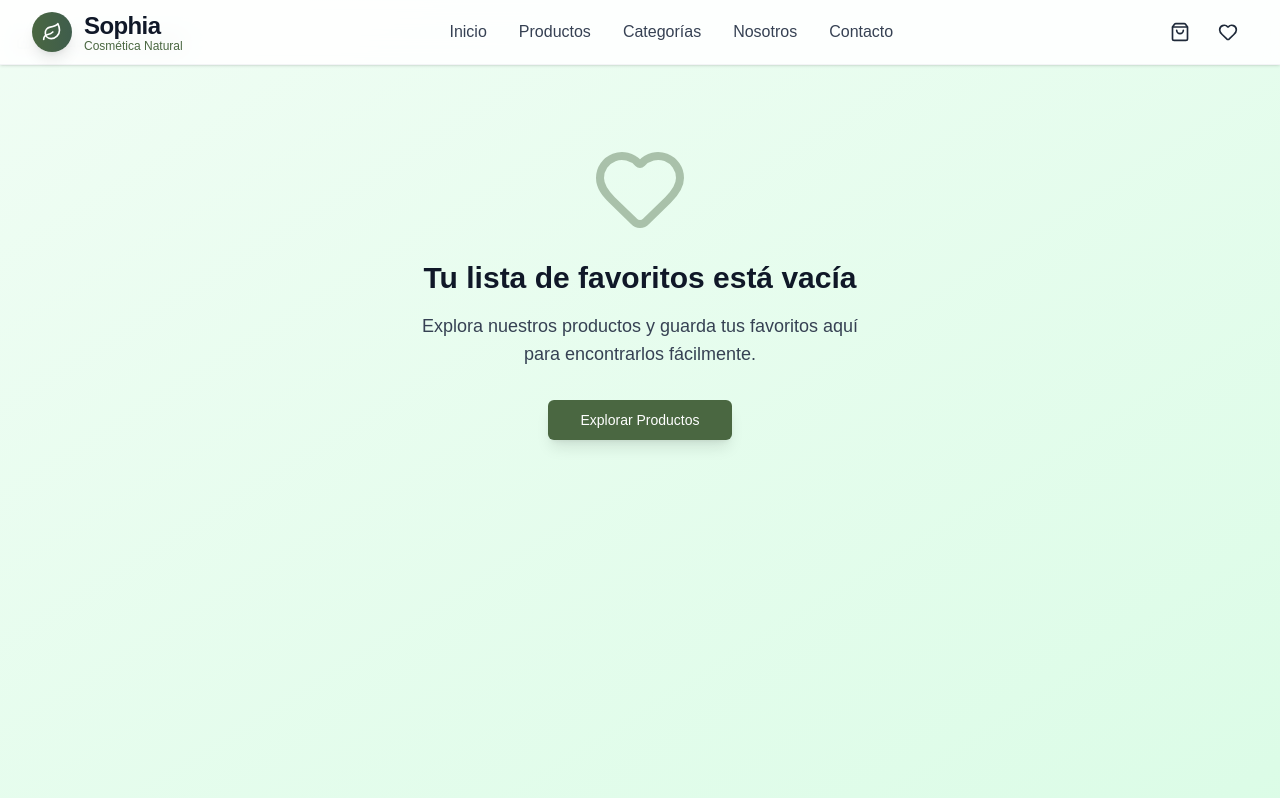
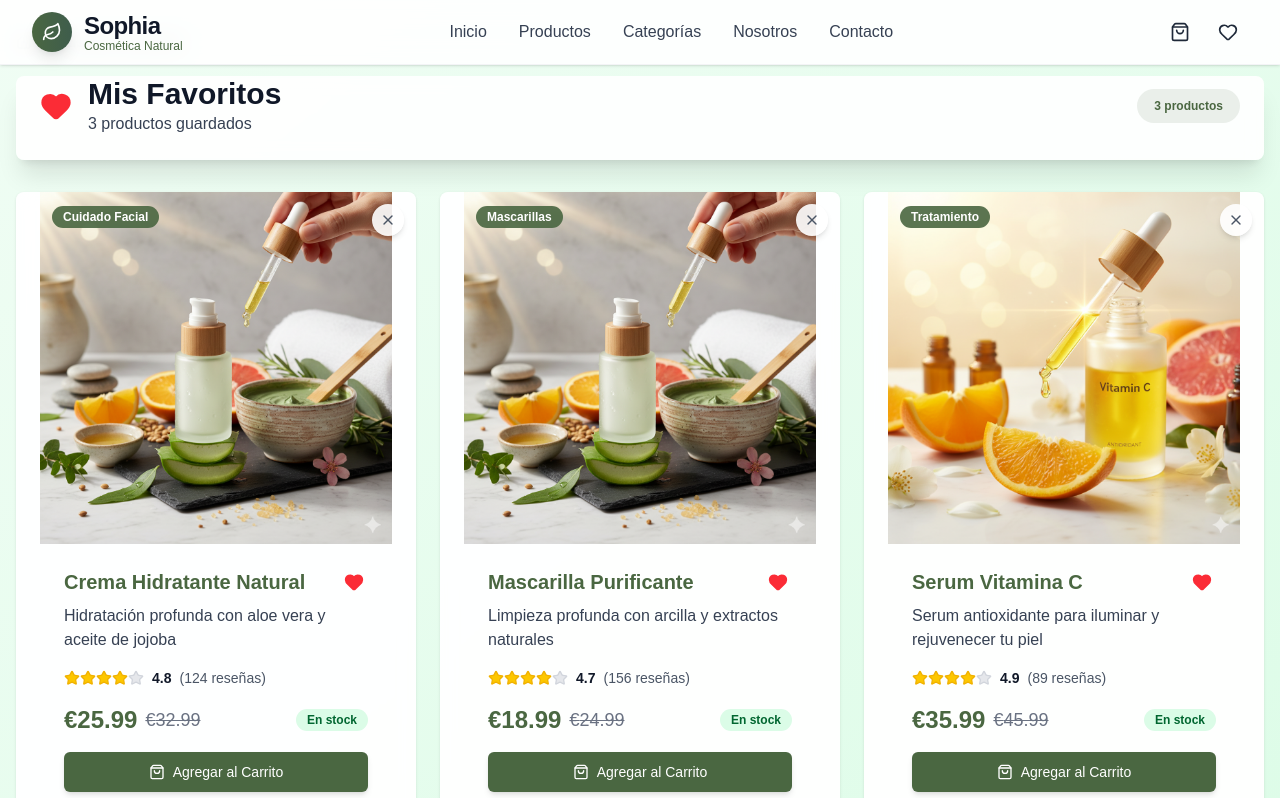
Before and after one commit to sergioperez8042/sophia_ecommerce, a Next.js app: page /wishlist in a window 1280 px wide. Shown: the top 798 px of the page. Built offline with nearby package versions, Linux system fonts and the light colour scheme.

Commit message:
feat: enhance wishlist and product pages with improved UI, sample products, and localStorage integration

```diff
--- a/next.config.ts
+++ b/next.config.ts
@@ -11,6 +11,12 @@ const nextConfig: NextConfig = {
       },
     ],
   },
+  experimental: {
+    optimizePackageImports: ['lucide-react', 'framer-motion']
+  },
+  // Desactivar prefetch automático para evitar errores de navegación
+  trailingSlash: false,
+  compress: true,
 };
 
 export default nextConfig;
--- a/src/app/cart/page.tsx
+++ b/src/app/cart/page.tsx
@@ -210,14 +210,14 @@ export default function CartPage() {
                                                         className="h-8 w-8 p-0 hover:bg-red-50 hover:text-red-600 text-gray-400"
                                                         onClick={() => removeItem(item.id)}
                                                     >
-                                                        <Trash2 className="h-4 w-4" />
+                                                        <Trash2 className="h-5 w-5" />
                                                     </Button>
                                                     <Button
                                                         variant="ghost"
                                                         size="sm"
                                                         className="h-8 w-8 p-0 hover:bg-pink-50 hover:text-pink-600 text-gray-400"
                                                     >
-                                                        <Heart className="h-4 w-4" />
+                                                        <Heart className="h-7 w-7" />
                                                     </Button>
                                                 </div>
                                             </motion.div>
--- a/src/app/page.tsx
+++ b/src/app/page.tsx
@@ -360,7 +360,7 @@ export default function Home() {
                 viewport={{ once: true }}
                 whileHover={{ y: -10, scale: 1.02 }}
               >
-                <Link href={`/products/${product.id}`} className="block h-full">
+                <Link href={`/products/${product.id}`} className="block h-full" prefetch={false}>
                   <Card className="product-card border-0 overflow-hidden group cursor-pointer h-full hover:shadow-xl transition-shadow duration-300">
                     <motion.div className="p-6">
                       <motion.div
--- a/src/app/products/page.tsx
+++ b/src/app/products/page.tsx
@@ -559,7 +559,7 @@ export default function ProductsPage() {
                   <Card className="overflow-hidden border-0 shadow-lg hover:shadow-xl transition-all duration-300 bg-white group">
                     <CardContent className="p-0 relative">
                       <div className="relative aspect-square bg-gradient-to-br from-gray-50 to-gray-100 overflow-hidden">
-                        <Link href={`/products/${product.id}`}>
+                        <Link href={`/products/${product.id}`} prefetch={false}>
                           <Image
                             src={product.image}
                             alt={product.name}
@@ -609,7 +609,7 @@ export default function ProductsPage() {
                                 }`}
                             />
                           </button>
-                        </div>                        <Link href={`/products/${product.id}`}>
+                        </div>                        <Link href={`/products/${product.id}`} prefetch={false}>
                           <h3 className="text-lg font-bold text-[#4A6741] mb-2 hover:text-[#3F5D4C] transition-colors cursor-pointer line-clamp-2">
                             {product.name}
                           </h3>
--- a/src/app/wishlist/page.tsx
+++ b/src/app/wishlist/page.tsx
@@ -1,7 +1,7 @@
 "use client";
 
 import { useState, useEffect } from 'react';
-import { Heart, Star, ShoppingBag, ArrowLeft, X } from "lucide-react";
+import { Heart, Star, ShoppingBag, ArrowLeft, X, Eye } from "lucide-react";
 import { Button } from "@/components/ui/button";
 import { Card, CardContent } from "@/components/ui/card";
 import { Badge } from "@/components/ui/badge";
@@ -11,7 +11,53 @@ import Link from "next/link";
 import Breadcrumb from "@/components/ui/breadcrumb";
 
 export default function WishlistPage() {
-    const [wishlistItems, setWishlistItems] = useState<any[]>([]);
+    // Productos de ejemplo para mostrar
+    const sampleProducts = [
+        {
+            id: "1",
+            name: "Crema Hidratante Natural",
+            description: "Hidratación profunda con aloe vera y aceite de jojoba",
+            price: 25.99,
+            originalPrice: 32.99,
+            rating: 4.8,
+            reviews: 124,
+            image: "/product1.png",
+            category: "Cuidado Facial",
+            brand: "Sophia Natural",
+            inStock: true,
+            isBestseller: true
+        },
+        {
+            id: "3",
+            name: "Mascarilla Purificante",
+            description: "Limpieza profunda con arcilla y extractos naturales",
+            price: 18.99,
+            originalPrice: 24.99,
+            rating: 4.7,
+            reviews: 156,
+            image: "/product3.png",
+            category: "Mascarillas",
+            brand: "Sophia Natural",
+            inStock: true,
+            isBestseller: false
+        },
+        {
+            id: "2",
+            name: "Serum Vitamina C",
+            description: "Serum antioxidante para iluminar y rejuvenecer tu piel",
+            price: 35.99,
+            originalPrice: 45.99,
+            rating: 4.9,
+            reviews: 89,
+            image: "/product2.png",
+            category: "Tratamiento",
+            brand: "Sophia Natural",
+            inStock: true,
+            isNew: true
+        }
+    ];
+
+    const [wishlistItems, setWishlistItems] = useState<any[]>(sampleProducts);
 
     console.log('WishlistPage component rendered. Current wishlistItems:', wishlistItems);
 
@@ -27,14 +73,24 @@ export default function WishlistPage() {
                     const parsedWishlist = JSON.parse(savedWishlist);
                     console.log('Parsed wishlist:', parsedWishlist);
                     console.log('Parsed wishlist length:', parsedWishlist.length);
-                    setWishlistItems(parsedWishlist);
+
+                    // Combinar productos de ejemplo con productos reales del localStorage
+                    // Evitar duplicados basado en el ID
+                    const combinedProducts = [...sampleProducts];
+                    parsedWishlist.forEach((product: any) => {
+                        if (!combinedProducts.find(item => item.id === product.id)) {
+                            combinedProducts.push(product);
+                        }
+                    });
+
+                    setWishlistItems(combinedProducts);
                 } else {
-                    console.log('No wishlist data found in localStorage');
-                    setWishlistItems([]);
+                    console.log('No wishlist data found in localStorage, showing sample products');
+                    setWishlistItems(sampleProducts);
                 }
             } catch (error) {
                 console.error('Error loading wishlist:', error);
-                setWishlistItems([]);
+                setWishlistItems(sampleProducts);
             }
         };
 
@@ -73,13 +129,65 @@ export default function WishlistPage() {
         };
     }, []);
 
+    const toggleWishlist = (product: any) => {
+        const isCurrentlyInWishlist = wishlistItems.some(item => item.id === product.id);
+
+        if (isCurrentlyInWishlist) {
+            // Quitar de favoritos
+            const updatedWishlist = wishlistItems.filter(item => item.id !== product.id);
+            setWishlistItems(updatedWishlist);
+
+            // Solo guardar en localStorage los productos que no son de ejemplo
+            const nonSampleProducts = updatedWishlist.filter(item =>
+                !sampleProducts.find(sample => sample.id === item.id)
+            );
+            localStorage.setItem('sophia_wishlist', JSON.stringify(nonSampleProducts));
+        } else {
+            // Agregar a favoritos
+            const updatedWishlist = [...wishlistItems, product];
+            setWishlistItems(updatedWishlist);
+
+            // Solo guardar en localStorage los productos que no son de ejemplo
+            const nonSampleProducts = updatedWishlist.filter(item =>
+                !sampleProducts.find(sample => sample.id === item.id)
+            );
+            localStorage.setItem('sophia_wishlist', JSON.stringify(nonSampleProducts));
+        }
+
+        // Disparar evento personalizado para notificar cambios
+        window.dispatchEvent(new CustomEvent('wishlistChanged'));
+    };
+
     const removeFromWishlist = (id: string) => {
         const updatedWishlist = wishlistItems.filter(item => item.id !== id);
         setWishlistItems(updatedWishlist);
-        localStorage.setItem('sophia_wishlist', JSON.stringify(updatedWishlist));
+
+        // Solo guardar en localStorage los productos que no son de ejemplo
+        const nonSampleProducts = updatedWishlist.filter(item =>
+            !sampleProducts.find(sample => sample.id === item.id)
+        );
+        localStorage.setItem('sophia_wishlist', JSON.stringify(nonSampleProducts));
 
         // Disparar evento personalizado para notificar cambios
         window.dispatchEvent(new CustomEvent('wishlistChanged'));
+    };
+
+    const addToCart = (product: any) => {
+        const savedCart = localStorage.getItem('sophia_cart');
+        const currentCart = savedCart ? JSON.parse(savedCart) : [];
+
+        const existingItem = currentCart.find((item: any) => item.id === product.id);
+        if (existingItem) {
+            existingItem.quantity += 1;
+        } else {
+            currentCart.push({ ...product, quantity: 1 });
+        }
+
+        localStorage.setItem('sophia_cart', JSON.stringify(currentCart));
+        window.dispatchEvent(new Event('cartUpdate'));
+
+        // Mostrar feedback visual temporal
+        console.log(`${product.name} agregado al carrito`);
     };
 
     const containerVariants = {
@@ -199,6 +307,7 @@ export default function WishlistPage() {
                                                     className="absolute top-3 right-3 z-10 bg-white/90 hover:bg-white text-gray-600 hover:text-red-500 rounded-full p-2 shadow-md transition-all duration-200"
                                                     whileHover={{ scale: 1.1 }}
                                                     whileTap={{ scale: 0.9 }}
+                                                    title="Eliminar producto"
                                                 >
                                                     <X className="h-4 w-4" />
                                                 </motion.button>
@@ -228,14 +337,29 @@ export default function WishlistPage() {
 
                                                 {/* Información del producto */}
                                                 <div className="p-6">
-                                                    <Link href={`/products/${product.id}`}>
+                                                    <div className="flex items-start justify-between gap-2 mb-2">
+                                                        <Link href={`/products/${product.id}`} className="flex-1">
                                                             <motion.h3
-                                                            className="text-xl font-bold text-[#4A6741] mb-2 hover:text-[#3F5D4C] transition-colors cursor-pointer"
+                                                                className="text-xl font-bold text-[#4A6741] hover:text-[#3F5D4C] transition-colors cursor-pointer"
                                                                 whileHover={{ scale: 1.02 }}
                                                             >
                                                                 {product.name || 'Producto Sin Nombre'}
                                                             </motion.h3>
                                                         </Link>
+
+                                                        <motion.button
+                                                            onClick={() => toggleWishlist(product)}
+                                                            className={`p-1 rounded transition-colors ${wishlistItems.some(item => item.id === product.id)
+                                                                ? 'text-red-500 hover:bg-red-50'
+                                                                : 'text-gray-400 hover:text-red-500 hover:bg-red-50'
+                                                            }`}
+                                                            whileHover={{ scale: 1.1 }}
+                                                            whileTap={{ scale: 0.9 }}
+                                                            title={wishlistItems.some(item => item.id === product.id) ? "Quitar de favoritos" : "Agregar a favoritos"}
+                                                        >
+                                                            <Heart className={`h-5 w-5 ${wishlistItems.some(item => item.id === product.id) ? 'fill-current' : ''}`} />
+                                                        </motion.button>
+                                                    </div>
 
                                                     <p className="text-gray-700 font-medium mb-4 line-clamp-2">
                                                         {product.description || 'Sin descripción disponible'}
@@ -278,26 +402,27 @@ export default function WishlistPage() {
                                                     </div>
 
                                                     {/* Botones de acción */}
-                                                    <div className="flex gap-2">
-                                                        <Link href={`/products/${product.id}`} className="flex-1">
+                                                    <div className="flex flex-col gap-2">
                                                         <Button
+                                                            onClick={() => addToCart(product)}
                                                             className="w-full bg-[#4A6741] hover:bg-[#3F5D4C] text-white font-bold shadow-md"
                                                             disabled={product.inStock === false || (product.stock !== undefined && product.stock <= 0)}
                                                         >
                                                             <ShoppingBag className="h-4 w-4 mr-2" />
-                                                                {(product.inStock !== false && (product.stock === undefined || product.stock > 0)) ? 'Ver Producto' : 'No Disponible'}
+                                                            {(product.inStock !== false && (product.stock === undefined || product.stock > 0)) ? 'Agregar al Carrito' : 'No Disponible'}
+                                                        </Button>
+
+                                                        <div className="flex gap-2">
+                                                            <Link href={`/products/${product.id}`} className="flex-1">
+                                                                <Button
+                                                                    variant="outline"
+                                                                    className="w-full border-[#4A6741] text-[#4A6741] hover:bg-[#4A6741] hover:text-white"
+                                                                >
+                                                                    <Eye className="h-4 w-4 mr-2" />
+                                                                    Ver Detalles
                                                                 </Button>
                                                             </Link>
-
-                                                        <motion.button
-                                                            onClick={() => removeFromWishlist(product.id)}
-                                                            className="p-3 border-2 border-red-200 text-red-500 hover:bg-red-50 hover:border-red-300 rounded-md transition-colors"
-                                                            whileHover={{ scale: 1.05 }}
-                                                            whileTap={{ scale: 0.95 }}
-                                                            title="Quitar de favoritos"
-                                                        >
-                                                            <Heart className="h-4 w-4 fill-current" />
-                                                        </motion.button>
+                                                        </div>
                                                     </div>
                                                 </div>
                                             </CardContent>
```
Also changed, not shown: src/app/contact/page.tsx (+4 -4 lines), src/app/products/ProductGrid.tsx (+30 -26 lines), src/app/products/[id]/page.tsx (+1 -32 lines). Lines whose indentation alone changed are shown as unchanged.
